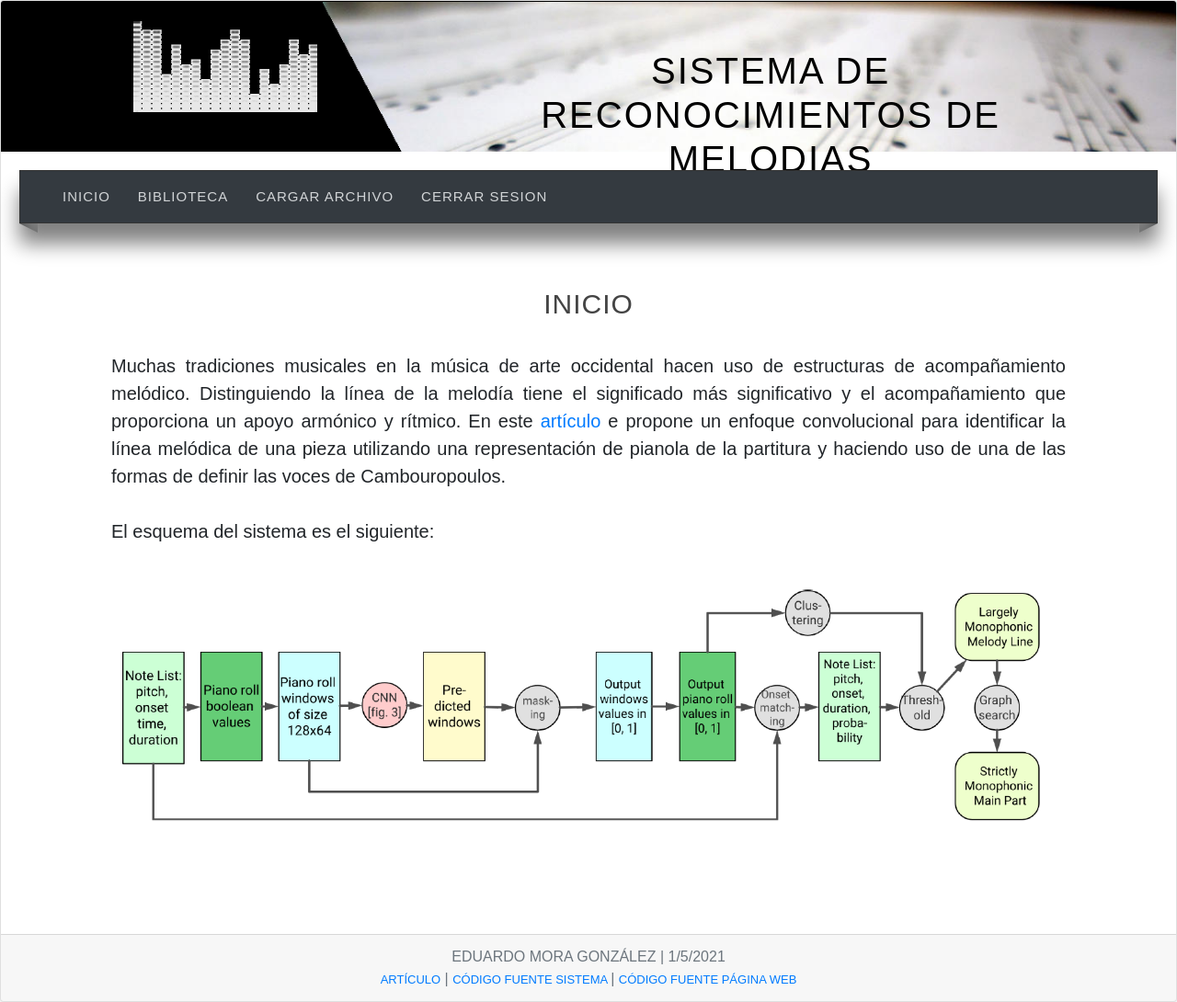
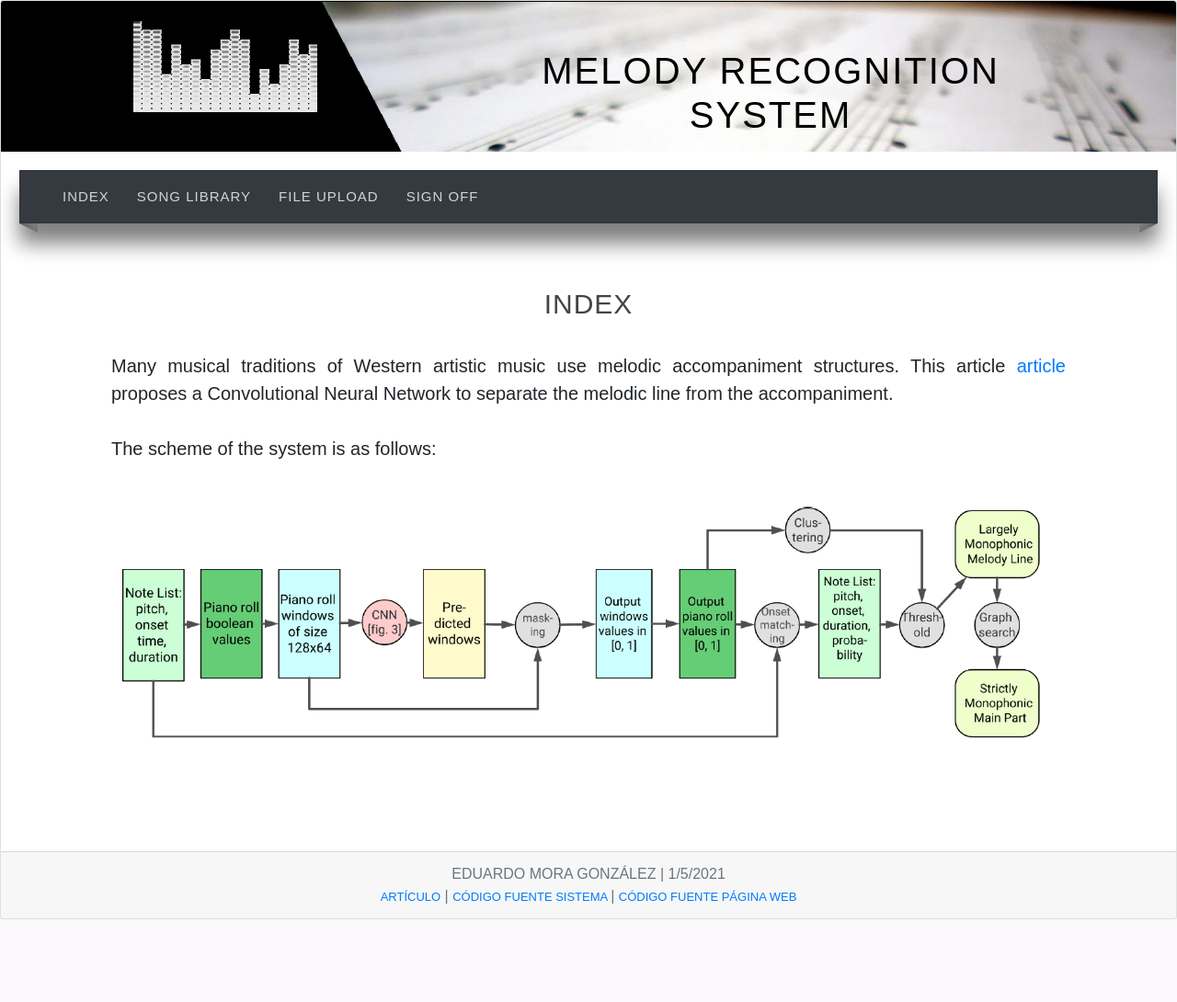
Before and after one commit to Masetto97/APRENDIZAJE_DE_MELODIAS, a Flask app: page /index in a window 1280 px wide. Shown: the whole page at 92% size. After the commit the page ends 1000 px from the top, so only its background shows below. Run offline with Flask 2, Linux system fonts and the light colour scheme; some libraries are stand-ins or nearby versions.

Commit message:
traduccion a ingles

```diff
--- a/templates/biblioteca.html
+++ b/templates/biblioteca.html
@@ -5,7 +5,7 @@
     {% endblock %}
     {% block content %}
 
-    <h1 class="title"> BIBLIOTECA DEL USUARIO </h1>
+    <h1 class="title"> USER SONG LIBRARY </h1>
 
 
 
--- a/templates/index.html
+++ b/templates/index.html
@@ -16,15 +16,13 @@
             {% endif %}
         {% endwith %}
 
-        <h1 class="title"> INICIO  </h1>
+        <h1 class="title"> INDEX  </h1>
         <br>
         <p>
-            Muchas tradiciones musicales en la música de arte occidental hacen uso de estructuras de acompañamiento melódico.
-            Distinguiendo la línea de la melodía tiene el significado más significativo y el acompañamiento que proporciona un apoyo armónico y rítmico.
-            En este <a href="https://github.com/Masetto97/Symbolic-Melody-Identification/blob/master/paper.pdf">artículo</a> e propone un enfoque convolucional
-            para identificar la línea melódica de una pieza utilizando una representación de pianola de la partitura y haciendo uso de una de las formas de definir las voces de Cambouropoulos.
+            Many musical traditions of Western artistic music use melodic accompaniment structures.
+            This article <a href="https://github.com/Masetto97/Symbolic-Melody-Identification/blob/master/paper.pdf">article</a> proposes a Convolutional Neural Network to separate the melodic line from the accompaniment.
             <br><br>
-            El esquema del sistema es el siguiente:
+            The scheme of the system is as follows:
             <br>
         </p>
         <div align="center">
--- a/templates/layaout.html
+++ b/templates/layaout.html
@@ -17,7 +17,7 @@
         <div class="card-header">
             <div id="logotipo">
                 <img src="{{url_for ('static', filename='img/icon.gif')}}" />
-                <h1>SISTEMA DE RECONOCIMIENTOS DE MELODIAS</h1>
+                <h1>MELODY RECOGNITION SYSTEM</h1>
             </div>
         </div>
         <div class="card-body">
@@ -31,16 +31,16 @@
                     <div class="collapse navbar-collapse" id="navbarSupportedContent">
                         <ul class="navbar-nav me-auto mb-2 mb-lg-0">
                             <li>
-                                <a href="{{url_for ('index')}}">INICIO</a>
+                                <a href="{{url_for ('index')}}">INDEX</a>
                             </li>
                             <li>
-                                <a href="{{url_for ('biblioteca')}}">BIBLIOTECA</a>
+                                <a href="{{url_for ('biblioteca')}}">SONG LIBRARY</a>
                             </li>
                             <li>
-                                <a href="{{url_for ('subir')}}">CARGAR ARCHIVO</a>
+                                <a href="{{url_for ('subir')}}">FILE UPLOAD</a>
                             </li>
                             <li>
-                                <a href="{{url_for ('logout')}}">CERRAR SESION</a>
+                                <a href="{{url_for ('logout')}}">SIGN OFF</a>
                             </li>
                         </ul>
                     </div>
--- a/templates/login.html
+++ b/templates/login.html
@@ -9,13 +9,13 @@
 	<body  >
 		<div >
 			<div class="titulo">
-				<h1>SISTEMA DE RECONOCIMIENTOS DE MELODIAS</h1>
+				<h1>MELODY RECOGNITION SYSTEM</h1>
 			</div>
 			<div class="login">
-				<h1>LOGIN DEL SISTEMA</h1>
+				<h1>SYSTEM LOGIN</h1>
 				<div class="links">
 					<a href="{{ url_for('login') }}" class="active">LOGIN</a>
-					<a href="{{ url_for('registro') }}">REGISTRO</a>
+					<a href="{{ url_for('registro') }}">REGISTER USER</a>
 				</div>
 				<form action="{{ url_for('login') }}" method="post">
 					<label for="username">
--- a/templates/registro.html
+++ b/templates/registro.html
@@ -8,13 +8,13 @@
 	</head>
 	<body>
 		<div class="titulo">
-			<h1>SISTEMA DE RECONOCIMIENTOS DE MELODIAS</h1>
+			<h1>MELODY RECOGNITION SYSTEM</h1>
 		</div>
 		<div class="register">
-			<h1>REGISTRO AL SISTEMA</h1>
+			<h1>SYSTEM REGISTRATION</h1>
 			<div class="links">
 				<a href="{{ url_for('login') }}">LOGIN</a>
-				<a href="{{ url_for('registro') }}" class="active">REGISTRO</a>
+				<a href="{{ url_for('registro') }}" class="active">REGISTER USER</a>
 			</div>
 			<form action="{{ url_for('registro') }}" method="post" autocomplete="off">
 				<label for="name">
--- a/templates/subir.html
+++ b/templates/subir.html
@@ -2,13 +2,13 @@
 <html>
 	<head>
 		<meta charset="utf-8">
-		<title>SUBIR CANCION</title>
+		<title>UPLOAD TO THE SYSTEM</title>
 		<link rel="stylesheet" href="{{ url_for('static', filename='css/stylesLogin.css') }}">
 		<link rel="stylesheet" href="https://use.fontawesome.com/releases/v5.7.1/css/all.css">
 	</head>
 	<body>
 		<div class="register">
-			<h1>SUBIR AL SISTEMA</h1>
+			<h1>UPLOAD TO THE SYSTEM</h1>
 
 			<form action="{{ url_for('subir') }}" method="post" autocomplete="off"  enctype="multipart/form-data" >
 				<label for="name">
@@ -20,7 +20,7 @@
 					<i class="fas fa-star"></i>
 				</label>
 				<select name="estilo">
-					<option>CLASICO</option>
+					<option>CLASSIC</option>
 				</select>
 				</br>
 				<label for="name">
```
